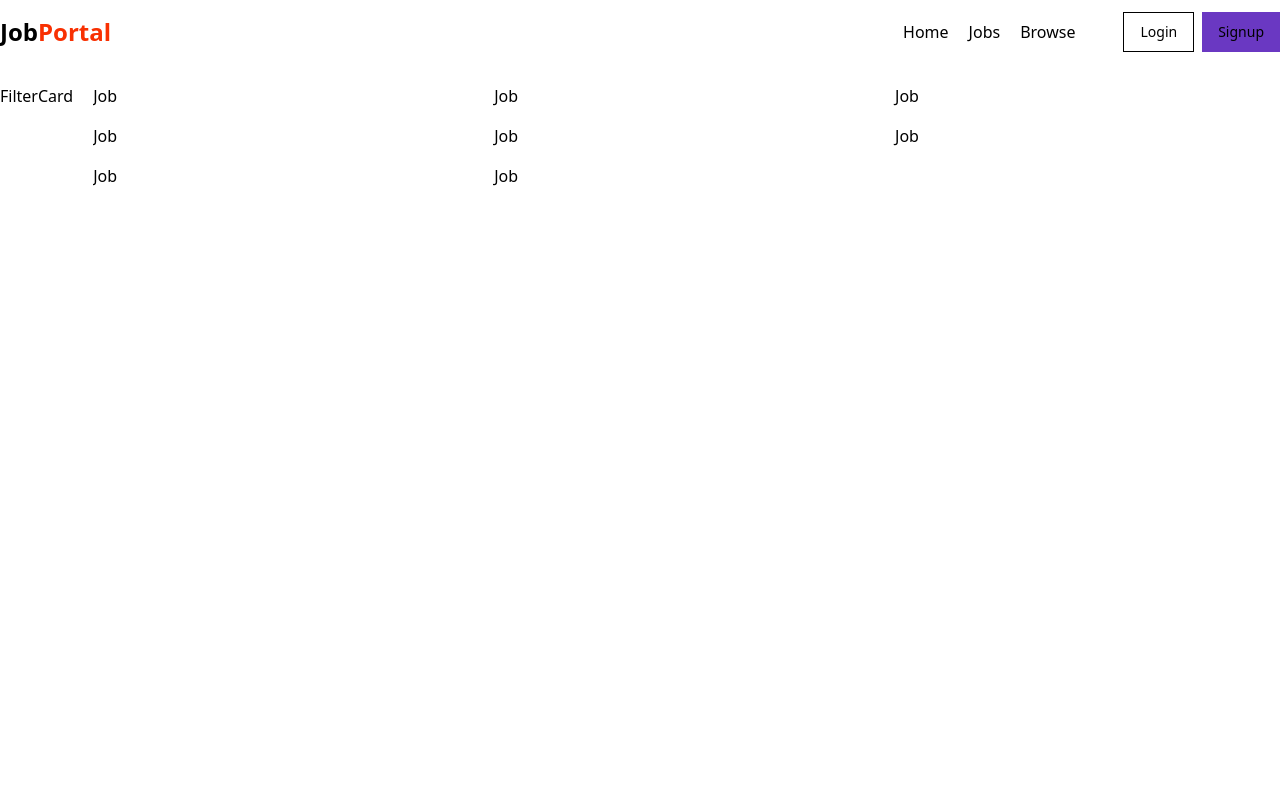
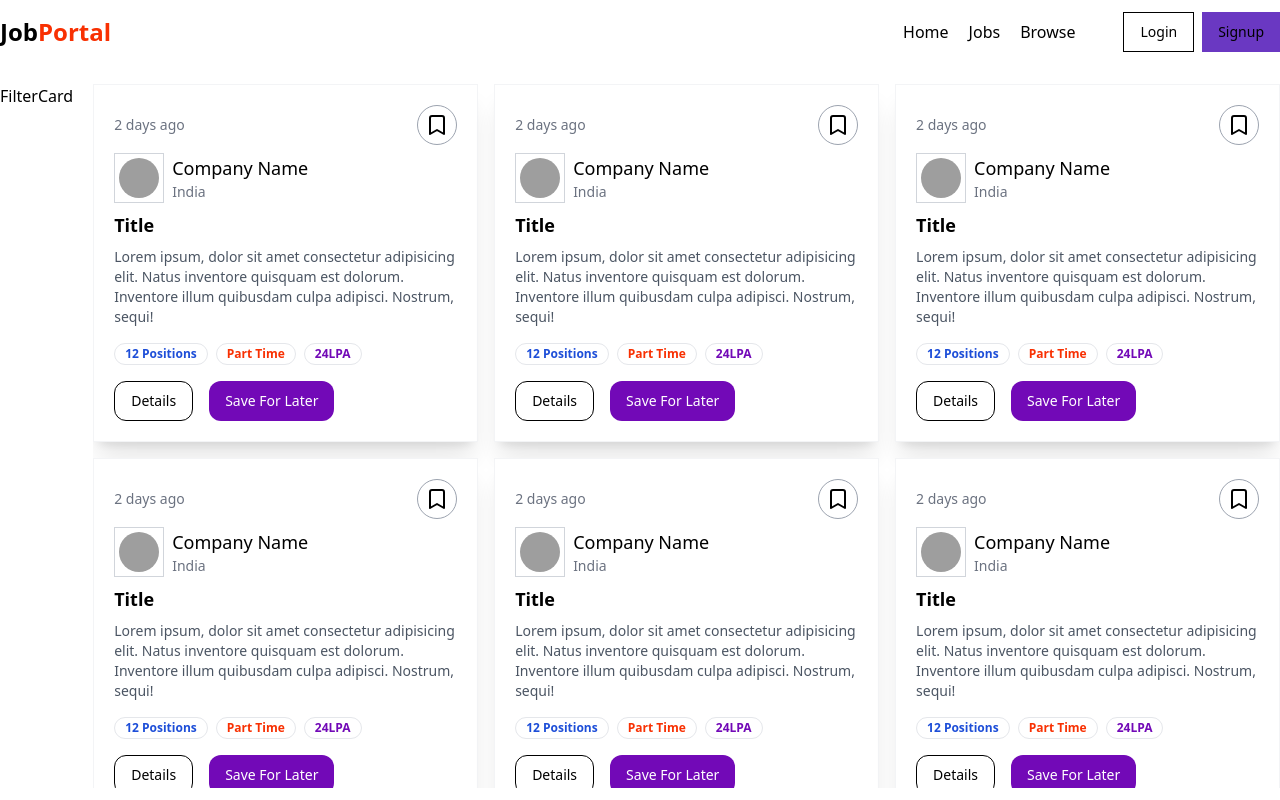
Before and after one commit to sanjeeb42/Job-Portal, a React (Vite) app in the folder frontend/: page /jobs in a window 1280 px wide. Built offline with nearby package versions, Linux system fonts and the light colour scheme; grey boxes are pictures that could not be loaded.

Commit message:
Added Individual Job Posting (Job Component) page

```diff
--- a/frontend/src/components/Job.jsx
+++ b/frontend/src/components/Job.jsx
@@ -1,9 +1,44 @@
-import React from 'react'
+import React from "react";
+import { Button } from "./ui/button";
+import { Bookmark } from "lucide-react";
+import { Avatar, AvatarImage } from "./ui/avatar";
+import { Badge } from "./ui/badge";
 
 const Job = () => {
   return (
-    <div>Job</div>
-  )
-}
+    <div className="p-5 rounded-md shadow-xl bg-white border border-gray-100">
+        <div className="flex items-center justify-between">
+        <p className="text-sm text-gray-500">2 days ago</p>
+        <Button variant="outline" className=" border-gray-400 rounded-full" size="icon">
+          <Bookmark />
+        </Button>
+        </div>
+      <div className="flex items-center gap-2 my-2">
+        <Button className="p-6 border-gray-300" variant="outline"  size="icon">
+          <Avatar>
+            <AvatarImage src="https://imgs.search.brave.com/dkZ18lo742IM19jY4my0sf1XytKeaf3SDRsQhH57drw/rs:fit:860:0:0:0/g:ce/aHR0cHM6Ly9tZWRp/YS5nZXR0eWltYWdl/cy5jb20vaWQvMTI5/NzE1Mjg1NS92ZWN0/b3IvbG9nby13aXRo/LXRoZS1sZXR0ZXIt/Yy5qcGc_cz02MTJ4/NjEyJnc9MCZrPTIw/JmM9XzZuSE9ReTNn/VjE2ZENIeGpUUUhM/b25JZWdWQU9YSm43/a012ZXJHdEZ3OD0" />
+          </Avatar>
+        </Button>
+        <div>
+          <h1 className="font-medium text-lg">Company Name</h1>
+          <p className="text-sm text-gray-500">India</p>
+        </div>
+      </div>
+      <div>
+        <h1 className="font-bold text-lg my-2">Title</h1>
+        <p className="text-sm text-gray-600">Lorem ipsum, dolor sit amet consectetur adipisicing elit. Natus inventore quisquam est dolorum. Inventore illum quibusdam culpa adipisci. Nostrum, sequi!</p>
+      </div>
+      <div className="flex item-center gap-2 mt-4">
+        <Badge className={'text-blue-700 font-bold'} variant="ghost">12 Positions</Badge>
+        <Badge className={'text-[#F83002] font-bold'} variant="ghost">Part Time</Badge>
+        <Badge className={'text-[#7209b7] font-bold'} variant="ghost">24LPA</Badge>
+      </div>
+      <div className="flex items-center gap-4 mt-4 ">
+        <Button variant="outline" className="rounded-xl">Details</Button>
+        <Button variant="otline" className="bg-[#7209b7] text-[#ffffff] rounded-xl">Save For Later</Button>
+      </div>
+    </div>
+  );
+};
 
-export default Job
+export default Job;
```
